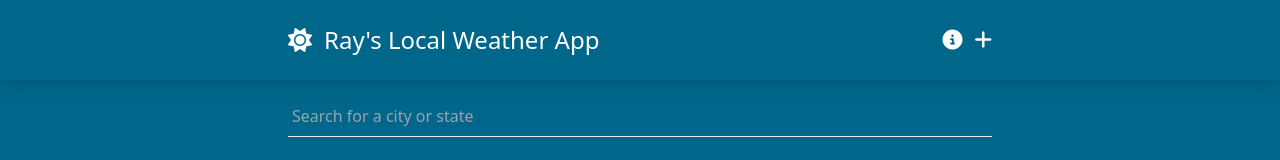
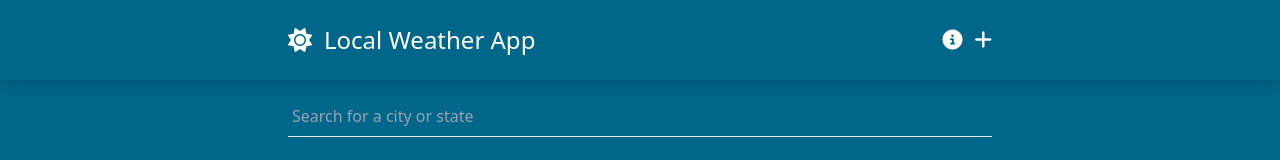
Before and after one commit to rayct/Weather-App, a Vue app: page / in a window 1280 px wide. Shown: the top 160 px of the page. Built offline with nearby package versions, Linux system fonts and the light colour scheme.

Commit message:
City View Layout

```diff
--- a/src/components/SiteNavigation.vue
+++ b/src/components/SiteNavigation.vue
@@ -6,7 +6,7 @@
       <RouterLink :to="{ name: 'home' }">
         <div class="flex items-center gap-3">
           <i class="fa-solid fa-sun text-2xl"></i>
-          <p class="text-2xl">Ray's Local Weather App</p>
+          <p class="text-2xl">Local Weather App</p>
         </div>
       </RouterLink>
 
```
